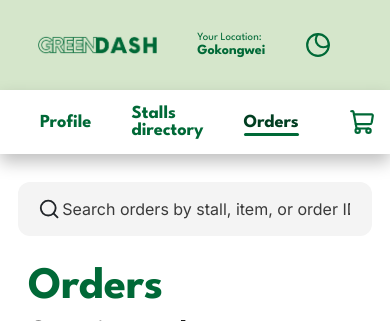
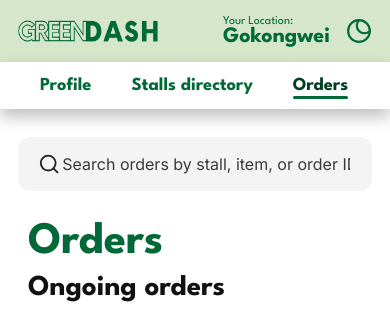
Before and after one commit to zxmglng/CCAPDEV-N24-5-GreenDash, a PHP site: page /pages/user/orders.html in a window 390 px wide. Shown: the top 321 px of the page. Run offline with PHP 8.4, Linux system fonts and the light colour scheme.

Commit message:
style: [USER] edited header and nav for mobile view

```diff
--- a/style/user.css
+++ b/style/user.css
@@ -515,37 +515,43 @@
     }
 }
 
-@media (max-width: 600px) {
+@media (max-width: 680px) {
     /* COMPACT USER HEADER */
-    header .main-header {
-        display: flex;
-        align-items: center;
-        justify-content: space-between;
-
-        min-height: 90px;
-        padding: 15px 18px;
-    }
-    header #logo {
-        width: 180px;
-        max-width: 45%;
-        height: auto;
-    }
-    header .location {
-        display: flex;
-        flex-direction: column;
-        margin-left: auto;
-        margin-right: 10px;
-        color: #006937;
-        line-height: 1.15;
-    }
-    header .location span {
-        font-size: 11px;
-    }
-    header .location strong {
-        font-size: 14px;
-    }
-    header #eclipse {
+    .main-header {
+        padding-left: 10px;
+    }
+    #logo {
+        width: min(40vw, 170px);
+        padding: 8px;
+    }
+    .location {
+        min-width: 0;
+        padding: 5px 6px;
+    }
+    .location span {
+        font-size: 12px;
+    }
+    .location strong {
+        font-size: 22px;
+    }
+    .icon-button#eclipse {
         flex-shrink: 0;
+        margin-right: 8px;
+    }
+    nav {
+        overflow-x: auto;
+        justify-content: flex-start;
+    }
+    .nav-links {
+        flex: 0 0 auto;
+        width: max-content;
+    }
+    .nav-links a {
+        flex: 0 0 auto;
+        white-space: nowrap;
+    }
+    #cart {
+        flex: 0 0 auto;
     }
 }
 
```
